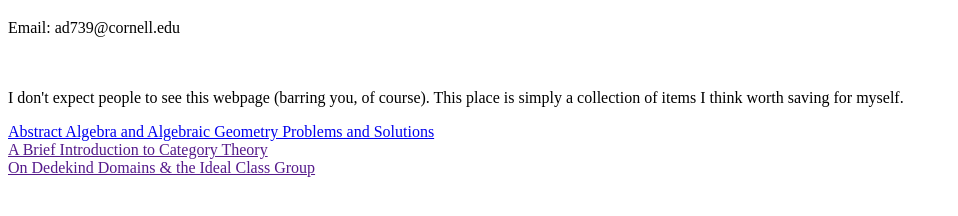
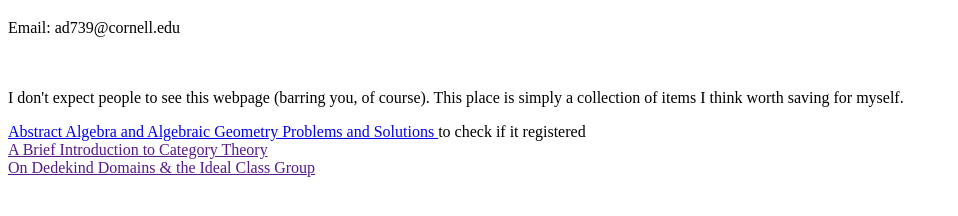
Before and after one commit to polybeandip/polybeandip.github.io, a plain HTML site: page index.html in a window 1280 px wide. Shown: the part 106-322 px from the top of the page, without its empty margins (0-958 px from the left). Drawn offline with Linux system fonts and the light colour scheme.

Commit message:
Update index.html

```diff
--- a/index.html
+++ b/index.html
@@ -20,7 +20,7 @@
 
         <p>
 
-			<a href="AlgSols.pdf"> Abstract Algebra and Algebraic Geometry Problems and Solutions </a> <br>
+			<a href="AlgSols.pdf"> Abstract Algebra and Algebraic Geometry Problems and Solutions </a> to check if it registered<br>
 			<a href=""> A Brief Introduction to Category Theory </a><br>
 			<a href=""> On Dedekind Domains & the Ideal Class Group </a>
 
```
